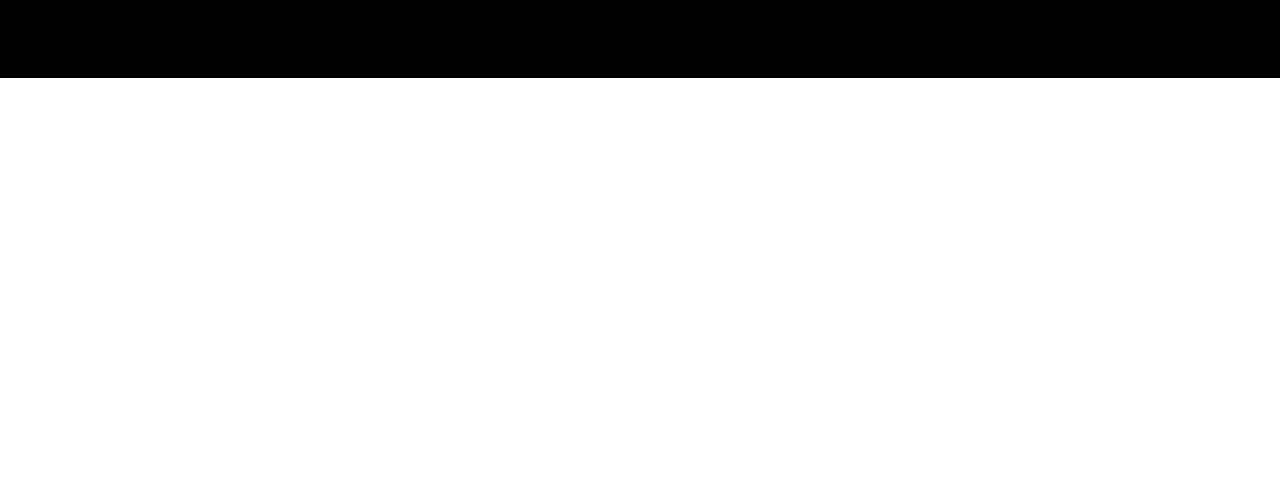
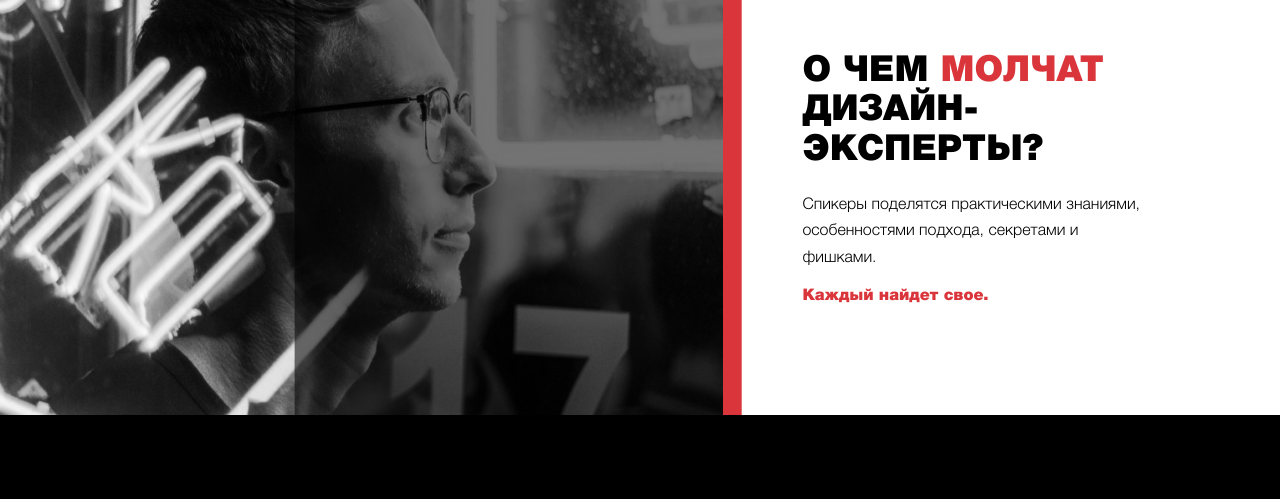
Before and after one commit to katysya/DesignTest, a website built with webpack: page index.html in a window 1280 px wide. Shown: the part 1062-1561 px from the top of the page. Before the commit the page ends 1140 px from the top, so only its background shows below. Built offline with nearby package versions, Linux system fonts and the light colour scheme; files whose address does not match are found by name.

Commit message:
Добавление Experts

```diff
--- a/index.html
+++ b/index.html
@@ -151,6 +151,23 @@
       </div>
     </section>
 
+    <!--Experts-->
+    <section class="experts">
+      <div class="experts__img">
+        <img src="/src/images/Experts/experts.jpg" alt="" />
+      </div>
+      <div class="experts__info">
+        <h3 class="title title--mini">
+          О чем <span>молчат</span> дизайн-эксперты?
+        </h3>
+        <p class="experts__text">
+          Спикеры поделятся практическими знаниями, особенностями
+          подхода, секретами и фишками.
+        </p>
+        <p class="experts__desc">Каждый найдет свое.</p>
+      </div>
+    </section>
+
     <!--Footer-->
     <footer class="footer">
       <div class="container">
--- a/index.js
+++ b/index.js
@@ -3,6 +3,7 @@ import $ from 'jquery';
 import './src/styles/main.less';
 import './src/styles/banner.less';
 import './src/styles/experience.less';
+import './src/styles/experts.less';
 import './src/styles/header.less';
 import './src/styles/footer.less';
 
--- /dev/null
+++ b/src/styles/experts.less
@@ -0,0 +1,46 @@
+@import './_variables.less';
+
+.experts {
+    margin-top: 80px;
+    display: flex;
+    flex-direction: row;
+
+    &__img {
+        width: 58%;
+        height: 470px;
+        background-color: @red;
+
+        img {
+            width: 100%;
+            height: 100%;
+        }
+    }
+
+    &__info {
+        width: 42%;
+        padding-left: 60px;
+        padding-right: 127px;
+        display: flex;
+        flex-direction: column;
+        justify-content: center;
+    }
+
+    &__text {
+        margin-top: 20px;
+        color: #000;
+        font-family: Helvet, sans-serif;
+        font-size: 16px;
+        font-style: normal;
+        font-weight: 300;
+        line-height: 163%;
+    }
+
+    &__desc {
+        margin-top: 14px;
+        color: @red;
+        font-size: 16px;
+        font-style: normal;
+        font-weight: 900;
+        line-height: 163%
+    }
+}
--- a/src/styles/main.less
+++ b/src/styles/main.less
@@ -167,6 +167,11 @@ body {
 	        animation: rotate-90-cw 0.9s cubic-bezier(0.250, 0.460, 0.450, 0.940) both;
         }
     }
+
+    &--mini {
+        font-size: 36px;
+        line-height: 110%;
+    }
 }
 
 @-webkit-keyframes tracking-in-expand {
```
Also changed, not shown: src/images/Experts/experts.jpg (added).
